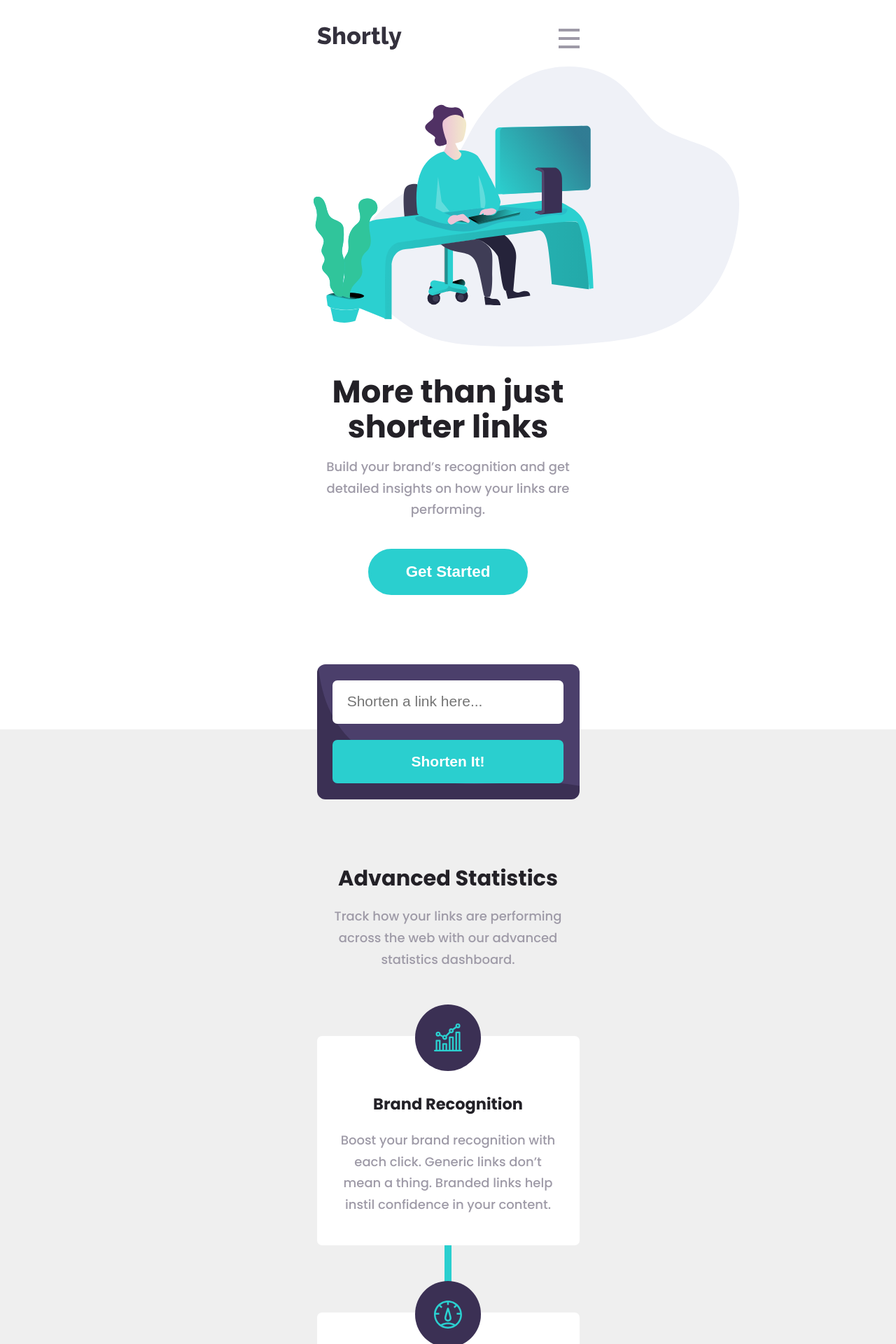
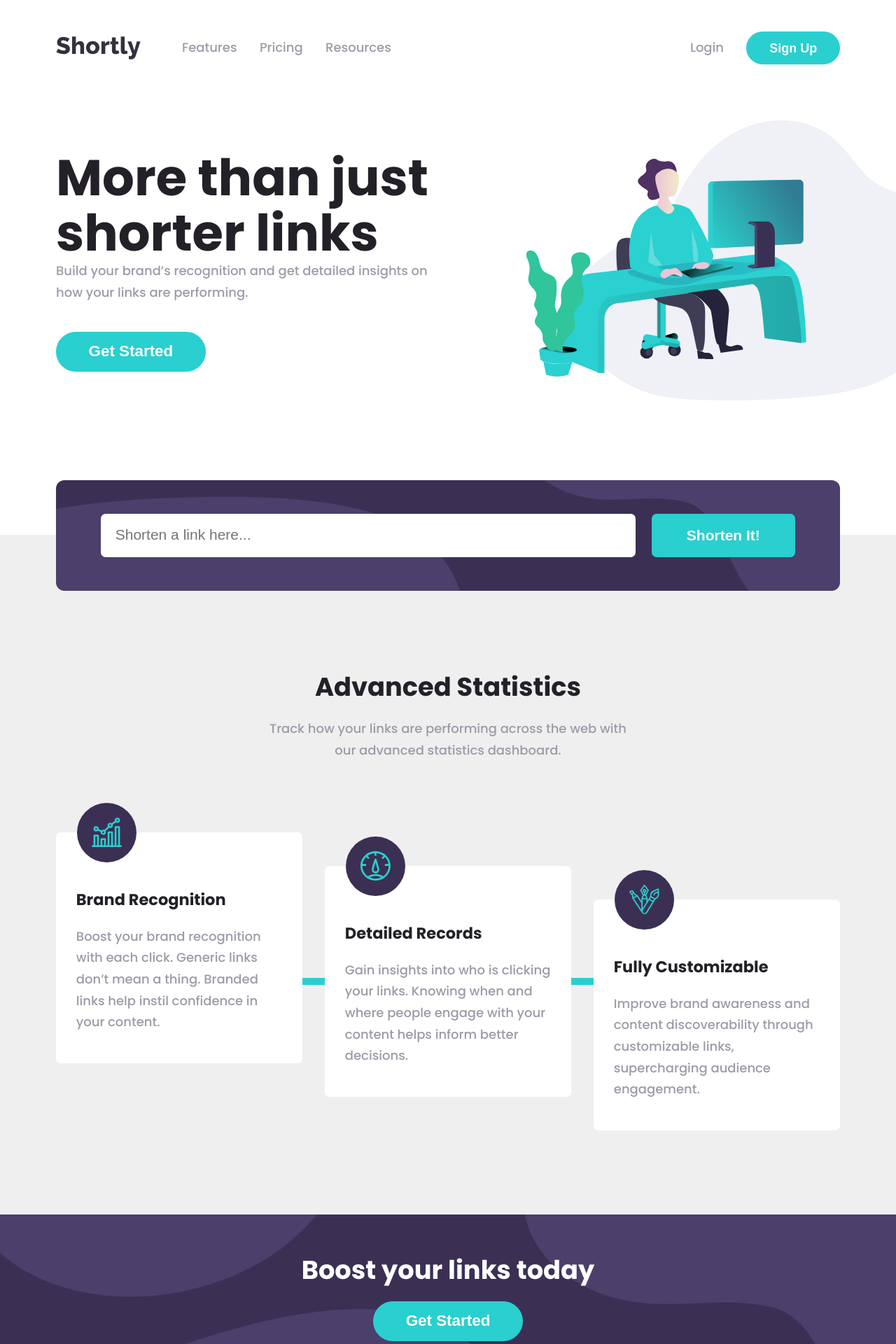
Before and after one commit to hugodelbegue/url-shortening-api-master, a Vue app: page / in a window 1280 px wide. Shown: the top 1920 px of the page at 70% size. Built offline with nearby package versions, Linux system fonts and the light colour scheme.

Commit message:
Add responsive desktop

```diff
--- a/src/App.vue
+++ b/src/App.vue
@@ -22,7 +22,7 @@ import Shorten from '@/components/Shorten.vue';
               on how your links are performing.</p>
           </div>
           <div class="presentation_button">
-            <Button text="Get Started" />
+            <Button text="Get&nbsp;Started" />
           </div>
         </div>
       </div>
@@ -35,17 +35,17 @@ import Shorten from '@/components/Shorten.vue';
         </div>
         <div class="statistics_cards">
           <div class="line_through"></div>
-          <Card img="icon-brand-recognition.svg" title="Brand Recognition" text="Boost your brand recognition with each click. Generic links don’t
+          <Card class="one" img="icon-brand-recognition.svg" title="Brand Recognition" text="Boost your brand recognition with each click. Generic links don’t
   mean a thing. Branded links help instil confidence in your content." />
-          <Card img="icon-detailed-records.svg" title="Detailed Records" text="Gain insights into who is clicking your links. Knowing when and where
+          <Card class="two" img="icon-detailed-records.svg" title="Detailed Records" text="Gain insights into who is clicking your links. Knowing when and where
   people engage with your content helps inform better decisions." />
-          <Card img="icon-fully-customizable.svg" title="Fully Customizable" text="Improve brand awareness and content discoverability through customizable
+          <Card class="three" img="icon-fully-customizable.svg" title="Fully Customizable" text="Improve brand awareness and content discoverability through customizable
   links, supercharging audience engagement." />
         </div>
       </div>
       <div class="started  body_size body_center">
         <h2>Boost your links today</h2>
-        <Button text="Get Started" />
+        <Button text="Get&nbsp;Started" />
       </div>
     </div>
   </main>
@@ -53,6 +53,8 @@ import Shorten from '@/components/Shorten.vue';
 </template>
 
 <style lang="scss" scoped>
+@import '@/assets/scss/responsive.scss';
+
 main {
   --space-between-block: 2.5rem;
   --space-title-text: 1em;
@@ -61,6 +63,17 @@ main {
   --junction-padding: 12rem;
   --started-padding: 6.8rem;
   --size-line-through: 10px;
+  --padding-card-bottom: var(--space-between-card);
+  --offset: 3rem;
+
+  @media #{$tabletScreen} {
+    --started-padding: 3.4rem;
+  }
+
+  @media #{$navDesktop} {
+    --space-between-card: 2rem;
+    --padding-card-bottom: 10.5rem;
+  }
 }
 
 .layout_main {
@@ -74,8 +87,22 @@ main {
   padding-bottom: var(--junction-padding);
   gap: var(--space-between-block);
 
+  @media #{$tabletScreen} {
+    padding-top: 3.2rem;
+  }
+
+  @media #{$desktopScreen} {
+    flex-direction: row-reverse;
+    gap: 0;
+    padding-top: 5rem;
+  }
+
   .presentation_img {
     height: var(--size-img);
+
+    @media #{$desktopScreen} {
+      width: 50%;
+    }
 
     img {
       position: relative;
@@ -89,10 +116,23 @@ main {
     flex-direction: column;
     gap: var(--space-between-block);
 
+    @media #{$tabletScreen} {
+      max-width: var(--tablet);
+    }
+
+    @media #{$desktopScreen} {
+      text-align: left;
+      max-width: auto;
+    }
+
     .text {
       display: flex;
       flex-direction: column;
       gap: var(--space-title-text);
+
+      @media #{$desktopScreen} {
+        gap: 0;
+      }
     }
   }
 }
@@ -102,13 +142,22 @@ main {
   position: relative;
   background: var(--background-secondary);
   padding-top: var(--junction-padding);
-  padding-bottom: var(--space-between-card);
+  padding-bottom: var(--padding-card-bottom);
   gap: calc(var(--space-between-block) + 3em);
+
+  @media #{$navDesktop} {
+    --space-between-block: 6rem;
+  }
 
   .statistics_description {
     display: flex;
     flex-direction: column;
     gap: var(--space-title-text);
+
+    @media #{$tabletScreen} {
+      max-width: 32rem;
+    }
+
   }
 
   .statistics_cards {
@@ -117,6 +166,24 @@ main {
     flex-direction: column;
     place-items: center;
     gap: var(--space-between-card);
+
+    @media #{$navDesktop} {
+      flex-direction: row;
+      text-align: left;
+
+      .one {
+        bottom: var(--offset);
+      }
+
+      .three {
+        top: var(--offset);
+      }
+
+      &:deep(.ball_card) {
+        --width-ball: 85px;
+        left: 30px;
+      }
+    }
   }
 
   .line_through {
@@ -125,6 +192,11 @@ main {
     position: absolute;
     width: 10px;
     height: 100%;
+
+    @media #{$navDesktop} {
+      width: 100%;
+      height: 10px;
+    }
   }
 }
 
@@ -139,8 +211,19 @@ main {
   padding-bottom: var(--started-padding);
   gap: 1em;
 
+  @media #{$tabletScreen} {
+    background-image: url(@/assets/images/bg-boost-desktop.svg);
+  }
+
   h2 {
     color: var(--color-title-light);
   }
 }
+
+.presentation_button>button,
+.started>button {
+  @media #{$desktopScreen} {
+    padding: 1.1em 1.9em;
+  }
+}
 </style>
--- a/src/assets/scss/base.scss
+++ b/src/assets/scss/base.scss
@@ -38,11 +38,20 @@
 
     // layout
     --mobile: 375px;
-    --desktop: 1440px;
-    --body-padding: 1.4rem;
-    --body-padding-double: calc(var(--body-padding) * 2);
-    --endpoint-padding: 2.4rem;
-    --side-padding: max(var(--body-padding), calc(50% - var(--mobile) / 2));
+    --tablet: 720px;
+    --desktop: 1120px;
+    --side: 1.4rem;
+    --side-double: calc(var(--side) * 2);
+    --endpoint: 2.8rem;
+    --body-side: max(var(--side), calc(50% - var(--mobile) / 2));
+
+    @media #{$mobileScreen} {
+        --body-side: min(var(--side), calc(50% - var(--mobile) / 2));
+    }
+
+    @media #{$desktopScreen} {
+        --body-side: max(var(--side), calc(50% - var(--desktop) / 2));
+    }
 
 
     font-synthesis: none;
--- a/src/assets/scss/main.scss
+++ b/src/assets/scss/main.scss
@@ -22,6 +22,10 @@ h1 {
     font-size: 2.8rem;
     color: var(--color-title-dark);
     line-height: 1.1;
+
+    @media #{$desktopScreen} {
+        font-size: 4.5rem;
+    }
 }
 
 h2,
@@ -33,6 +37,10 @@ h3 {
 h2 {
     font-size: 1.9rem;
     line-height: 1.4;
+
+    @media #{$desktopScreen} {
+        font-size: 2.3rem;
+    }
 }
 
 li {
@@ -55,8 +63,8 @@ li {
 
 // class
 .body_size {
-    padding-left: var(--side-padding);
-    padding-right: var(--side-padding);
+    padding-left: var(--body-side);
+    padding-right: var(--body-side);
 }
 
 .body_center {
--- a/src/assets/scss/responsive.scss
+++ b/src/assets/scss/responsive.scss
@@ -0,0 +1,11 @@
+  // Desktop
+  $desktopScreen: "only screen and (min-width: 1120px)";
+
+  // Tablet
+  $tabletScreen: "only screen and (min-width: 790px)";
+
+  // Mobile
+  $mobileScreen: "only screen and (min-width: 420px)";
+
+  // Nav
+  $navDesktop: " only screen and (min-width: 970px)";
--- a/src/components/Card.vue
+++ b/src/components/Card.vue
@@ -1,5 +1,5 @@
 <template>
-    <div class="card">
+    <article class="card">
         <div class="ball_card">
             <img :src="imgUrl(img)" :alt="alt(title)">
         </div>
@@ -7,7 +7,7 @@
             <h3>{{ title }}</h3>
             <p>{{ text }}</p>
         </div>
-    </div>
+    </article>
 </template>
 
 <script setup>
@@ -39,6 +39,10 @@ export default {
 </script>
 
 <style lang="scss" scoped>
+article {
+    --width-ball: 95px;
+}
+
 h3 {
     font-size: 1.25em;
 }
@@ -53,17 +57,25 @@ h3 {
     padding-left: 1.6em;
     padding-right: 1.6em;
     border-radius: 7px;
+    width: 100%;
 }
 
 .ball_card {
     background: var(--background-tersiary);
     display: flex;
+    place-content: center;
+    place-items: center;
     border-radius: 50%;
-    width: fit-content;
-    padding: 1.7rem;
+    width: var(--width-ball);
+    height: auto;
+    aspect-ratio: 1 / 1;
 
     position: absolute;
-    top: -45px;
+    top: calc(var(--width-ball) / -2);
+
+    img {
+        height: 50%;
+    }
 }
 
 .card_description {
--- a/src/components/Shorten.vue
+++ b/src/components/Shorten.vue
@@ -8,7 +8,7 @@ import Button from './Button.vue';
             <input :class="error" type="text" placeholder="Shorten a link here...">
             <p v-if="false" class="error">Please ass a link</p>
         </div>
-        <Button text="Shorten It!" />
+        <Button text="Shorten&nbsp;It!" />
     </form>
 </template>
 
@@ -28,28 +28,53 @@ export default {
 </script>
 
 <style lang="scss" scoped>
+@import '@/assets/scss/responsive.scss';
+
 form {
     --background-input: #fff;
     --size-font-shorten: calc(var(--font-size) + 3px);
     --angles: 7px;
+    --padding: var(--side);
+    --middle: calc(-185px / 2);
+    --between: var(--side);
+
+    @media #{$tabletScreen} {
+        --padding: 3rem 4rem;
+        --middle: calc(-157px / 2);
+        --between: 1.4rem;
+    }
 }
 
 .shorten {
     position: absolute;
-    top: calc(-185px / 2);
+    top: var(--middle);
     display: flex;
     flex-direction: column;
-    gap: var(--body-padding);
+    gap: var(--side);
     background-color: var(--background-tersiary);
     background-image: url(@/assets/images/bg-shorten-mobile.svg);
-    background-position-y: 300%;
+    background-position-y: top;
+    background-position-x: right;
+    background-size: 80% 80%;
     background-repeat: no-repeat;
-    background-size: cover;
-    padding: var(--body-padding);
-    margin-left: var(--side-padding);
-    margin-right: var(--side-padding);
+    padding: var(--padding);
+    margin-left: var(--body-side);
+    margin-right: var(--body-side);
     border-radius: 12px;
     width: -webkit-fill-available;
+
+    @media #{$tabletScreen} {
+        flex-direction: row;
+        background-image: url(@/assets/images/bg-shorten-desktop.svg);
+        background-position: center;
+        background-size: cover;
+    }
+}
+
+.input_form {
+    @media #{$tabletScreen} {
+        width: 100%;
+    }
 }
 
 input[type="text"] {
--- a/src/layouts/Footer.vue
+++ b/src/layouts/Footer.vue
@@ -6,19 +6,25 @@ import Logo from '@/components/Logo.vue';
     <footer>
         <div class="layout_footer body_size">
             <Logo color="#fff" />
+            <div class="layout_links">
                 <div class="links_footer">
+                    <div class="group_links">
                         <h3>Features</h3>
                         <ul>
                             <li>Link Shortening</li>
                             <li>Branded Links</li>
                             <li>Analytics</li>
                         </ul>
+                    </div>
+                    <div class="group_links">
                         <h3>Resources</h3>
                         <ul>
                             <li>Blog</li>
                             <li>Developers</li>
                             <li>Support</li>
                         </ul>
+                    </div>
+                    <div class="group_links">
                         <h3>Company</h3>
                         <ul>
                             <li>About</li>
@@ -26,6 +32,7 @@ import Logo from '@/components/Logo.vue';
                             <li>Careers</li>
                             <li>Contact</li>
                         </ul>
+                    </div>
                 </div>
                 <div class="social_footer">
                     <ul>
@@ -60,13 +67,22 @@ import Logo from '@/components/Logo.vue';
                     </ul>
                 </div>
             </div>
+        </div>
     </footer>
 </template>
 
 <style lang="scss" scoped>
+@import '@/assets/scss/responsive.scss';
+
 footer {
-    --space-link: 2.4em;
+    --space-container-links: 3em;
+    --space-link: 3em;
     --size-shortly: 2.3rem;
+    --endpoint-top: calc(var(--endpoint) + 1rem);
+
+    @media #{$tabletScreen} {
+        --space-container-links: 6em;
+    }
 }
 
 h2,
@@ -78,10 +94,6 @@ h2 {
     font-size: var(--size-shortly);
 }
 
-h3:not(:first-child) {
-    margin-top: var(--space-link);
-}
-
 h3 {
     font-size: var(--font-size);
     margin-bottom: 1.1em;
@@ -90,13 +102,43 @@ h3 {
 .layout_footer {
     text-align: center;
     background: var(--background-footer);
-    padding-top: var(--endpoint-padding);
-    padding-bottom: var(--endpoint-padding);
+    padding-top: var(--endpoint-top);
+    padding-bottom: var(--endpoint);
+
+    @media #{$desktopScreen} {
+        display: flex;
+        place-content: space-between;
+    }
+}
+
+.layout_links {
+    @media #{$desktopScreen} {
+        display: flex;
+        gap: var(--space-container-links);
+    }
 }
 
 .links_footer {
-    margin-top: 3em;
+    display: flex;
+    flex-direction: column;
+    gap: var(--space-container-links);
+    margin-top: var(--space-link);
     margin-bottom: var(--space-link);
+
+    @media #{$tabletScreen} {
+        place-content: center;
+        flex-direction: row;
+    }
+
+    @media #{$desktopScreen} {
+        margin-top: 0;
+    }
+
+    .group_links {
+        @media #{$tabletScreen} {
+            text-align: left;
+        }
+    }
 
     ul {
         display: flex;
--- a/src/layouts/Header.vue
+++ b/src/layouts/Header.vue
@@ -7,7 +7,20 @@ import Button from '@/components/Button.vue';
     <header>
         <div class="layout_header body_size">
             <Logo color="#34313D" />
-            <nav class="burger_menu">
+            <nav class="nav_desktop">
+                <ul>
+                    <li>Features</li>
+                    <li>Pricing</li>
+                    <li>Resources</li>
+                </ul>
+                <ul>
+                    <li>Login</li>
+                    <li>
+                        <Button text="Sign&nbsp;Up" />
+                    </li>
+                </ul>
+            </nav>
+            <nav class="nav_mobile">
                 <input @change="openMenu" type="checkbox" id="burger">
                 <label ref="burger" for="burger">
                     <div class="icon_menu"></div>
@@ -20,7 +33,7 @@ import Button from '@/components/Button.vue';
                         <hr>
                         <li>Login</li>
                         <li>
-                            <Button text="Sign Up" />
+                            <Button text="Sign&nbsp;Up" />
                         </li>
                     </ul>
                 </div>
@@ -62,8 +75,20 @@ export default {
 </script>
 
 <style lang="scss" scoped>
+@import '@/assets/scss/responsive.scss';
+
 header {
     --size-burger: 30px;
+    --space-between-links: 1.8em;
+    --color-hover: var(--background-button);
+
+    @media #{$navDesktop} {
+        --color-hover: var(--very-dark-blue);
+    }
+}
+
+svg {
+    width: 150px;
 }
 
 input[type="checkbox"] {
@@ -90,7 +115,11 @@ hr {
     display: flex;
     place-content: space-between;
     place-items: center;
-    padding-top: var(--endpoint-padding);
+    padding-top: var(--endpoint);
+
+    @media #{$navDesktop} {
+        gap: 3em;
+    }
 }
 
 .icon_menu,
@@ -114,6 +143,14 @@ hr {
     bottom: 12px;
 }
 
+.nav_mobile {
+    display: flex;
+
+    @media #{$navDesktop} {
+        display: none;
+    }
+}
+
 .burger_links {
     background: var(--background-tersiary);
     z-index: 1;
@@ -121,22 +158,51 @@ hr {
     flex-direction: column;
     text-align: center;
     position: fixed;
-    top: 6rem;
+    top: 6.4rem;
     left: 0;
-    padding: var(--body-padding-double) var(--body-padding);
-    margin-left: var(--side-padding);
-    margin-right: var(--side-padding);
+    padding: var(--side-double) var(--side);
+    margin-left: var(--body-side);
+    margin-right: var(--body-side);
     border-radius: 12px;
     width: -webkit-fill-available;
 
     ul {
         display: flex;
         flex-direction: column;
-        gap: 1.8em;
+        gap: var(--space-between-links);
     }
 
     li {
         color: var(--color-title-light);
+    }
+}
+
+.nav_desktop {
+    display: none;
+    place-content: space-between;
+    place-items: center;
+    width: 100%;
+
+    @media #{$navDesktop} {
+        display: flex;
+    }
+
+    ul {
+        display: flex;
+        place-items: center;
+        gap: var(--space-between-links);
+    }
+
+    li {
+
+        &:hover,
+        &:active {
+            color: var(--color-hover) !important;
+        }
+    }
+
+    button {
+        padding: 1.1em 1.6em;
     }
 }
 
--- a/src/main.js
+++ b/src/main.js
@@ -1,5 +1,7 @@
 import { createApp } from 'vue'
+
 import './assets/scss/main.scss'
+
 import App from './App.vue'
 
 createApp(App).mount('#app')
```
Lines whose indentation alone changed are shown as unchanged.
